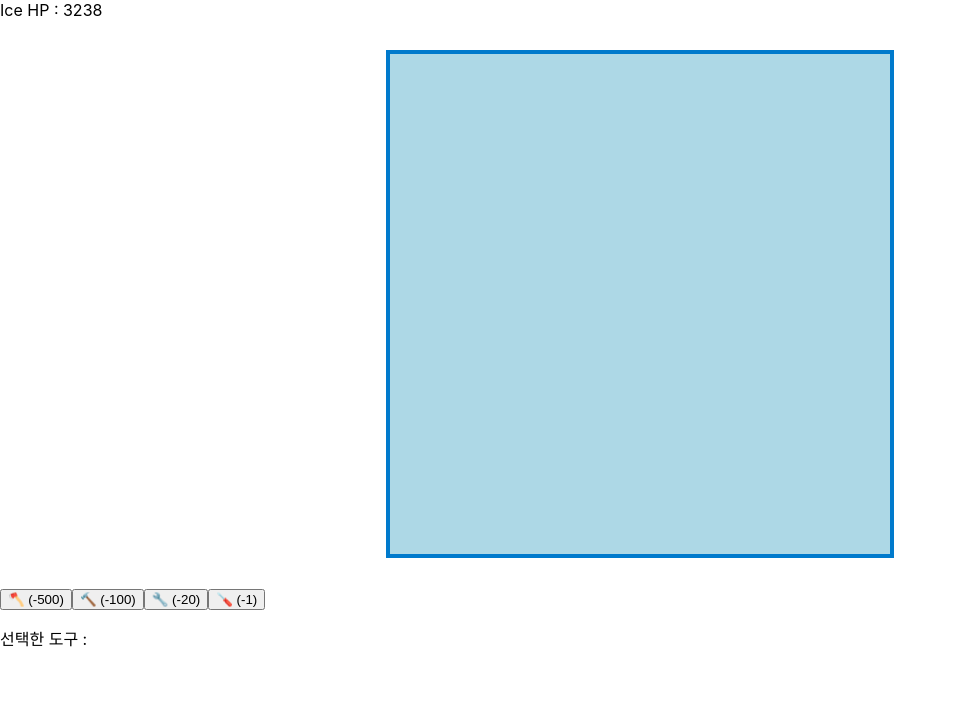
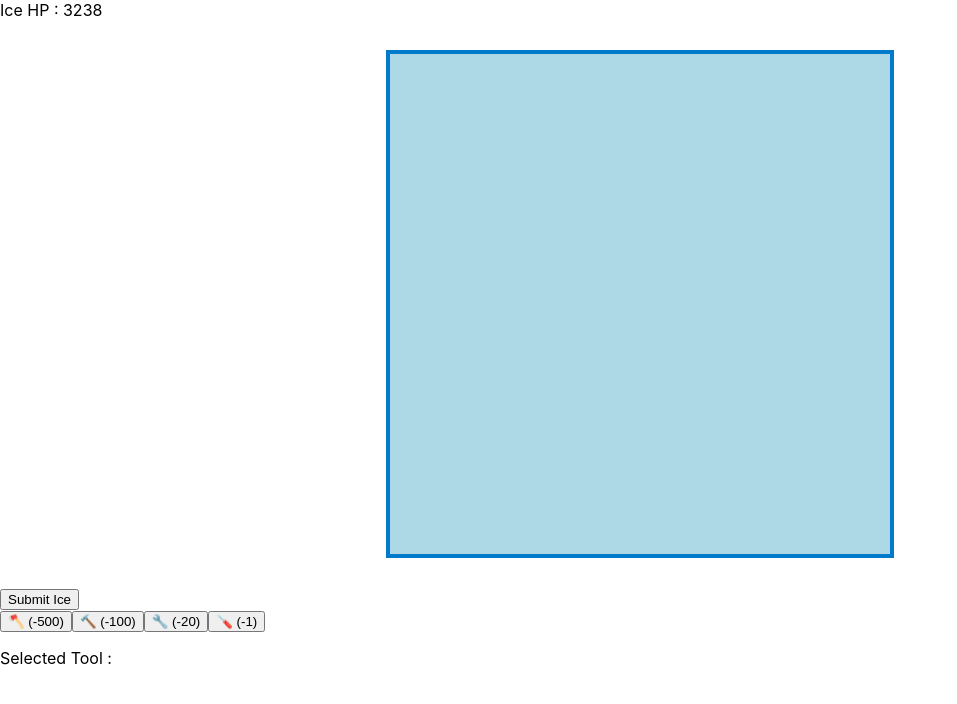
Before and after one commit to lancechoe/IceBreaker, a React (Create React App) app: page /game in a window 1280 px wide. Shown: the top 704 px of the page, without its empty margins (0-957 px from the left). Built offline with nearby package versions, Linux system fonts and the light colour scheme.

Commit message:
Submit ice 버튼 추가

```diff
--- a/src/pages/GamePage.jsx
+++ b/src/pages/GamePage.jsx
@@ -7,16 +7,16 @@ function GamePage() {
     Math.floor(Math.random() * (5000 - 1000 + 1)) + 1000
   );
   const [iceHP, setIceHP] = useState(initialHP);
-
   /* 얼음 HP 비율 변수 */
   const hpRatio = Math.max(iceHP / initialHP, 0); // 1.0 ~ 0.0 사이
   const shapeStyle = {
     borderRadius: `${(1 - hpRatio) * 50}%`,
   };
-
   /* 도구 설정 변수 */
   const [selectedTool, setSelectedTool] = useState(null);
-
+  /* 제출 변수 */
+  const [submitted, setSubmitted] = useState(false);
+  const [resultMessage, setResultMessage] = useState("");
   /* 게임 오버 변수 */
   const [isGameOver, setIsGameOver] = useState(false);
 
@@ -35,7 +35,7 @@ function GamePage() {
 
   /* 얼음 클릭 함수 */
   const handleIceClick = () => {
-    if (isGameOver) return;
+    if (isGameOver || submitted) return;
     if (selectedTool) {
       const damage = tools[selectedTool].damage;
       setIceHP((prevHP) => {
@@ -46,6 +46,23 @@ function GamePage() {
         return newHP;
       });
     }
+  };
+
+  /* 제출 클릭 함수 */
+  const handleSubmit = () => {
+    if (isGameOver) {
+      setResultMessage("💀 RIP, beautiful ice.");
+    } else if (iceHP === 1) {
+      setResultMessage("🎯 Perfect! You’ve carved the ideal sphere.");
+    } else if (iceHP <= 5) {
+      setResultMessage("✨ So close! Just a tiny chip away from perfection.");
+    } else if (iceHP <= 20) {
+      setResultMessage("🪓 Not bad, but still a bit rough around the edges.");
+    } else {
+      setResultMessage("💥 Hmm… You went a little too hard on it.");
+    }
+
+    setSubmitted(true);
   };
 
   return (
@@ -63,14 +80,21 @@ function GamePage() {
         {isGameOver && (
           <div className="ice-message">💀 RIP, beautiful ice.</div>
         )}
+        {(isGameOver || submitted) && (
+          <div className="ice-message">{resultMessage}</div>
+        )}
       </div>
+      <button onClick={handleSubmit} disabled={submitted || isGameOver}>
+        Submit Ice
+      </button>
+
       {/* 도구 버튼들 */}
       <div>
         <button onClick={() => handleToolSelect("axe")}>🪓 (-500)</button>
         <button onClick={() => handleToolSelect("hammer")}>🔨 (-100)</button>
         <button onClick={() => handleToolSelect("chisel")}>🔧 (-20)</button>
         <button onClick={() => handleToolSelect("awl")}>🪛 (-1)</button>
-        <p>선택한 도구 : {selectedTool}</p>
+        <p>Selected Tool : {selectedTool}</p>
       </div>
     </div>
   );
--- a/src/styles/GamePage.css
+++ b/src/styles/GamePage.css
@@ -27,7 +27,7 @@
 
 .ice-message {
   position: absolute;
-  top: 60%;
+  top: 50%;
   left: 50%;
   transform: translate(-50%, -50%);
   color: red;
```
Also changed, not shown: 1 other file (tests, documents, lock files or other folders).
